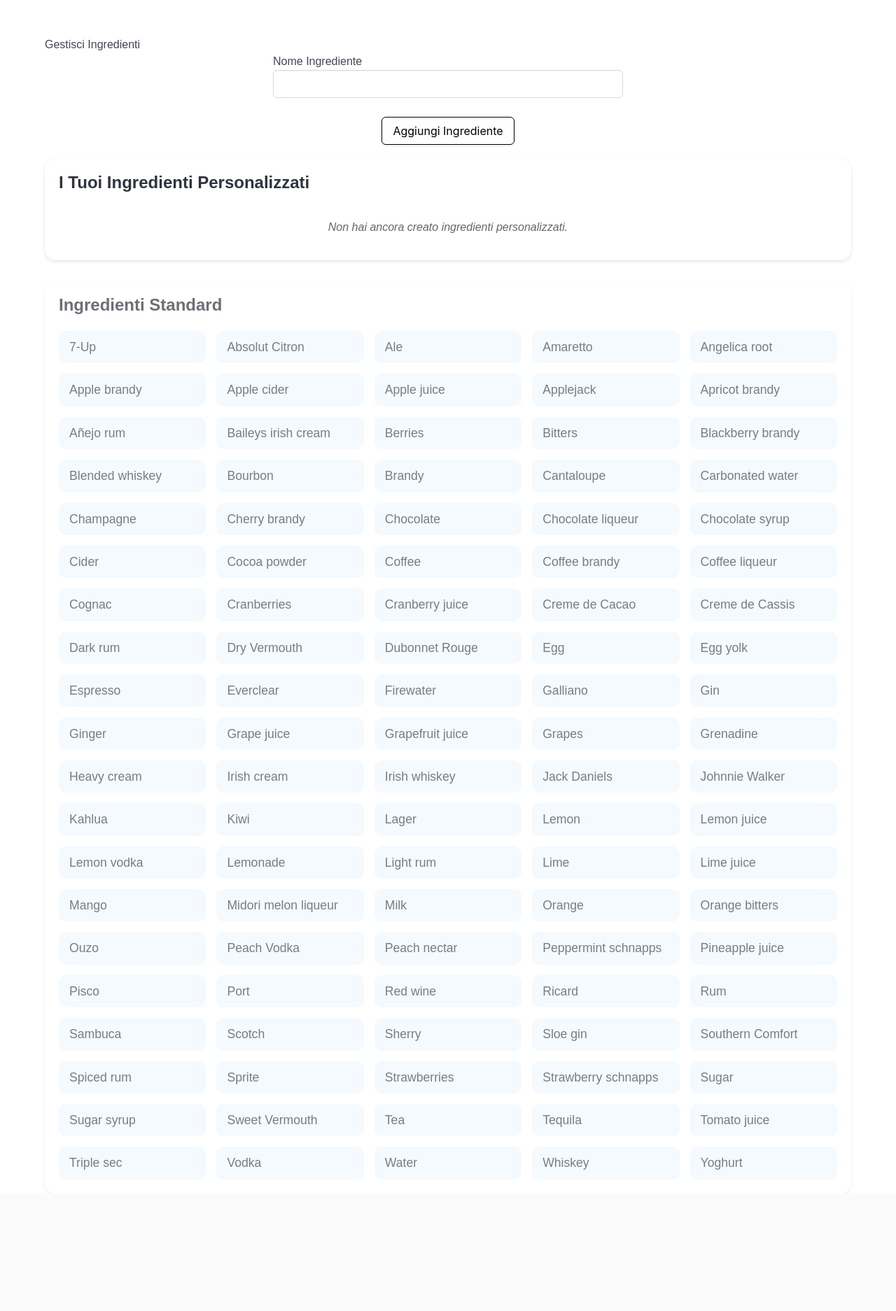
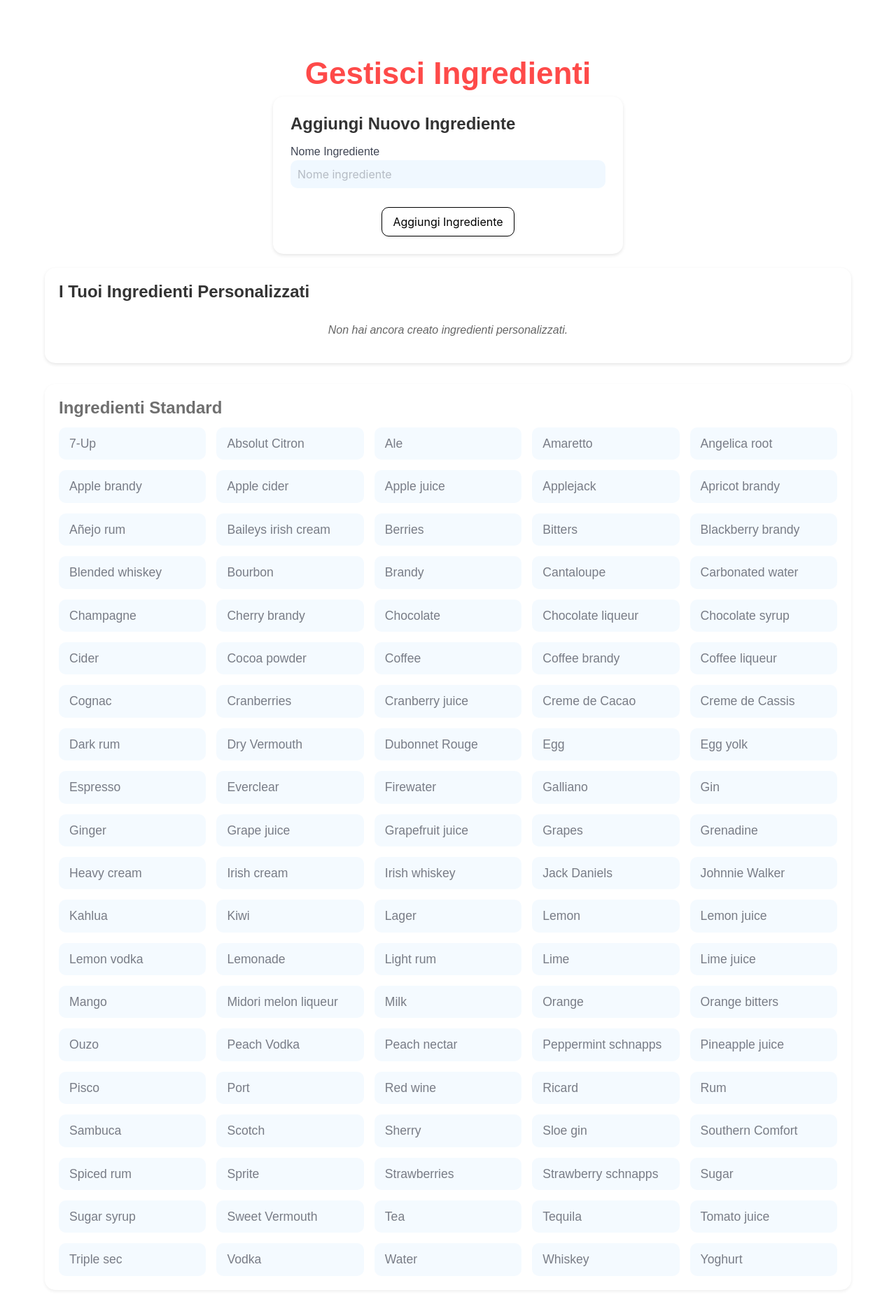
Before and after one commit to GregPesc/progetto_terranova, a Flask app: page /manage-ingredients in a window 1280 px wide. Shown: the part 116-1990 px from the top of the page at 70% size. Before the commit the page ends 1788 px from the top, so only its background shows below. Run offline with Flask 3, Linux system fonts and the light colour scheme; the visitor is signed in with stand-in values (Sample User, id 1); data comes from the database, SQL or seed files in the repository; parts of the project's set-up code (start-up, migrations or seed data) failed here and were passed over.

Commit message:
Enhance styling and layout for manage ingredients page

```diff
--- a/app/app/static/css/manage_ingredients.css
+++ b/app/app/static/css/manage_ingredients.css
@@ -1,4 +1,18 @@
 /* Styling for the manage ingredients page */
+body {
+  margin: 0;
+  display: flex;
+  flex-direction: column;
+}
+
+.title1 {
+  margin-top: 20px;
+  color: #fe4a49;
+  font-size: 44px;
+  font-weight: bold;
+  text-align: center;
+}
+
 .ingredients-container {
   margin-top: 20px;
   display: flex;
@@ -54,11 +68,25 @@
 .add-ingredient-form {
   max-width: 500px;
   margin: 0 auto;
+  background-color: white;
+  padding: 25px;
+  border-radius: 15px;
+  box-shadow: 0 2px 5px rgba(0, 0, 0, 0.1);
 }
 
 .form-header {
   margin-bottom: 20px;
   text-align: center;
+}
+
+.input {
+  background-color: aliceblue !important;
+  border: none !important;
+  box-shadow: none !important;
+  outline: none !important;
+  border-radius: 10px;
+  color: black;
+  padding: 10px;
 }
 
 .add-button {
@@ -68,6 +96,8 @@
   font-weight: normal !important;
   transition: all 0.3s ease !important;
   margin-top: 15px;
+  padding: 8px 15px;
+  border-radius: 10px;
 }
 
 .add-button:hover {
@@ -87,8 +117,27 @@
   color: #666;
 }
 
+.container {
+  max-width: 800px;
+  margin: auto;
+  padding-bottom: 30px;
+}
+
+.title.is-4 {
+  color: #333;
+  margin-bottom: 15px;
+}
+
 @media screen and (max-width: 768px) {
   .ingredients-list {
     grid-template-columns: repeat(auto-fill, minmax(150px, 1fr));
   }
+
+  .title1 {
+    font-size: 36px;
+  }
+
+  .add-ingredient-form {
+    padding: 15px;
+  }
 }
--- a/app/app/templates/manage_ingredients.html
+++ b/app/app/templates/manage_ingredients.html
@@ -5,10 +5,11 @@
 />
 {% endblock head %} {% block content %}
 <div class="container">
-  <h1 class="title1 text-center">Gestisci Ingredienti</h1>
+  <h1 class="title1">Gestisci Ingredienti</h1>
 
   <!-- Add Ingredient Form -->
   <div class="add-ingredient-form">
+    <h2 class="title is-4">Aggiungi Nuovo Ingrediente</h2>
     <form
       method="POST"
       action="{{ url_for('manage_recipes.manage_ingredients') }}"
@@ -16,7 +17,9 @@
       {{ form.hidden_tag() }}
       <div class="field">
         <label class="form-label">{{ form.name.label }}</label>
-        <div class="control">{{ form.name(class="input") }}</div>
+        <div class="control">
+          {{ form.name(class="input", placeholder="Nome ingrediente") }}
+        </div>
         {% if form.name.errors %}
         <p class="help is-danger">
           {% for error in form.name.errors %} {{ error }} {% endfor %}
```
